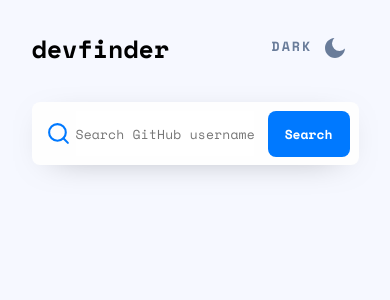
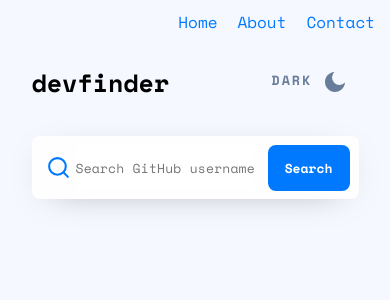
Before and after one commit to dessa995/Github-search-practice, a React (Create React App) app in the folder github-search/: page / in a window 390 px wide. Shown: the top 300 px of the page. Built offline with nearby package versions, Linux system fonts and the light colour scheme.

Commit message:
separating components

```diff
--- a/github-search/src/App.css
+++ b/github-search/src/App.css
@@ -1,3 +1,4 @@
+@import "./components/Header/_header.css";
 @import "./components/Home/_home.css";
 @import "./components/User-card/_user-card.css";
 
--- /dev/null
+++ b/github-search/src/components/Blank-page/index.js
@@ -0,0 +1,10 @@
+import React from "react";
+
+import Header from "../Header";
+import SearchCard from "../User-card";
+
+const index = () => {
+  return <>blank page</>;
+};
+
+export default index;
--- /dev/null
+++ b/github-search/src/components/Header/_header.css
@@ -0,0 +1,30 @@
+.header__nav {
+  max-width: 730px;
+  margin: 10px auto;
+  padding-right: 15px;
+  display: flex;
+  justify-content: flex-end;
+  list-style: none;
+  gap: 20px;
+}
+
+.header__nav-btn {
+  border: none;
+  background-color: transparent;
+  color: #0079ff;
+  font-size: 16px;
+  transition: 350ms ease-in-out;
+
+  &.dark {
+    color: #fff;
+
+    &.dark:hover {
+      color: #90a4d4;
+    }
+  }
+
+  &:hover {
+    cursor: pointer;
+    color: #1e2a47;
+  }
+}
--- /dev/null
+++ b/github-search/src/components/Header/index.js
@@ -0,0 +1,79 @@
+import React from "react";
+
+import { RiMoonFill } from "react-icons/ri";
+import { BsFillSunFill } from "react-icons/bs";
+
+const Index = ({ isDark, setIsDark, setShowBlank, handleNavClick }) => {
+  const toggleDark = () => {
+    setIsDark(!isDark);
+    document.body.classList.toggle("dark");
+  };
+  return (
+    <>
+      <header>
+        <ul className="header__nav">
+          <li className="header__nav-item">
+            <button
+              type="button"
+              className={isDark ? "header__nav-btn dark" : "header__nav-btn"}
+              onClick={() => setShowBlank(false)}
+            >
+              Home
+            </button>
+          </li>
+          <li className="header__nav-item">
+            <button
+              type="button"
+              className={isDark ? "header__nav-btn dark" : "header__nav-btn"}
+              onClick={handleNavClick}
+            >
+              About
+            </button>
+          </li>
+          <li className="header__nav-item">
+            <button
+              type="button"
+              className={isDark ? "header__nav-btn dark" : "header__nav-btn"}
+            >
+              Contact
+            </button>
+          </li>
+        </ul>
+      </header>
+      <section className="home-page-top">
+        <div className="home-page-top__box">
+          <h1
+            className={
+              isDark
+                ? "home-page-top__app-heading dark"
+                : "home-page-top__app-heading"
+            }
+          >
+            devfinder
+          </h1>
+          {isDark ? (
+            <button
+              type="button"
+              className="home-page-top__theme-toggle-btn dark"
+              onClick={toggleDark}
+            >
+              Light
+              <BsFillSunFill className="home-page-top__btn-icon dark" />
+            </button>
+          ) : (
+            <button
+              type="button"
+              className="home-page-top__theme-toggle-btn"
+              onClick={toggleDark}
+            >
+              Dark
+              <RiMoonFill className="home-page-top__btn-icon" />
+            </button>
+          )}
+        </div>
+      </section>
+    </>
+  );
+};
+
+export default Index;
--- a/github-search/src/components/Home/_home.css
+++ b/github-search/src/components/Home/_home.css
@@ -1,28 +1,28 @@
-header {
+.home-page-top {
   max-width: 730px;
-  margin: 141px auto 20px;
+  margin: 118px auto 20px;
 }
 
 @media only screen and (max-width: 768px) {
-  header {
+  .home-page-top {
     max-width: 580px;
     margin: 136px auto 20px;
   }
 }
 
 @media only screen and (max-width: 610px) {
-  header {
+  .home-page-top {
     max-width: 327px;
     margin: 30px auto;
   }
 }
 
-.header__box {
+.home-page-top__box {
   display: flex;
   justify-content: space-between;
 }
 
-.header__app-heading {
+.home-page-top__app-heading {
   font-size: 26px;
   transition: 350ms ease-in-out;
 
@@ -32,12 +32,12 @@ header {
 }
 
 @media only screen and (min-width: 376px) and (max-width: 768px) {
-  .header__app-heading {
+  .home-page-top__app-heading {
     font-size: 25px;
   }
 }
 
-.header__theme-toggle-btn {
+.home-page-top__theme-toggle-btn {
   display: flex;
   justify-content: space-between;
   height: 20px;
@@ -67,32 +67,32 @@ header {
 }
 
 @media only screen and (min-width: 376px) and (max-width: 768px) {
-  .header__theme-toggle-btn {
+  .home-page-top__theme-toggle-btn {
     margin-right: 12px;
     margin-top: 6px;
   }
 }
 
 @media only screen and (max-width: 610px) {
-  .header__theme-toggle-btn {
+  .home-page-top__theme-toggle-btn {
     padding-right: 0;
     width: 75px;
   }
 }
 
-.header__btn-icon {
+.home-page-top__btn-icon {
   font-size: 24px;
   color: #697c9a;
   transition: 350ms ease-in-out;
 
-  .header__theme-toggle-btn:hover > & {
+  .home-page-top__theme-toggle-btn:hover > & {
     color: #222731;
   }
 
   &.dark {
     color: #fff;
 
-    .header__theme-toggle-btn.dark:hover > & {
+    .home-page-top__theme-toggle-btn.dark:hover > & {
       color: #90a4d4;
     }
   }
--- a/github-search/src/components/Home/index.js
+++ b/github-search/src/components/Home/index.js
@@ -1,19 +1,28 @@
-import { React, useState } from "react";
-
+import { React, useState, useContext } from "react";
 import axios from "axios";
 
-import { RiMoonFill } from "react-icons/ri";
-import { LuSearch } from "react-icons/lu";
-import { BsFillSunFill } from "react-icons/bs";
-
-import SearchCard from "../User-card";
+import Header from "../Header";
+import InputSection from "../Input-section";
+import BlankPage from "../Blank-page";
 
 const Index = () => {
-  const [search, setSearch] = useState("");
+  const [isDark, setIsDark] = useState(false);
+  const [showBlank, setShowBlank] = useState(false);
+  const [data, setData] = useState(null);
   const [modalIsOpen, setModalIsOpen] = useState(false);
   const [modalContent, setModalContent] = useState("");
-  const [isDark, setIsDark] = useState(false);
-  const [data, setData] = useState(null);
+
+  const openModal = () => {
+    setModalIsOpen(true);
+
+    setTimeout(() => {
+      closeModal();
+    }, 3000);
+  };
+
+  const closeModal = () => {
+    setModalIsOpen(false);
+  };
 
   const getUser = (username) => {
     axios
@@ -28,109 +37,30 @@ const Index = () => {
       });
   };
 
-  const openModal = () => {
-    setModalIsOpen(true);
-
-    setTimeout(() => {
-      closeModal();
-    }, 3000);
-  };
-
-  const closeModal = () => {
-    setModalIsOpen(false);
-  };
-
-  const handleChange = (e) => {
-    e.preventDefault();
-    setSearch(e.target.value);
-  };
-
-  const handleSubmit = (e) => {
-    e.preventDefault();
-    getUser(search);
-    setSearch("");
-    console.log(search);
-  };
-
-  const toggleDark = () => {
-    setIsDark(!isDark);
-    document.body.classList.toggle("dark");
+  const handleNavClick = () => {
+    setShowBlank(true);
+    console.log("show blank is " + showBlank);
   };
 
   return (
     <>
-      <header>
-        <div className="header__box">
-          <h1
-            className={
-              isDark ? "header__app-heading dark" : "header__app-heading"
-            }
-          >
-            devfinder
-          </h1>
-          {isDark ? (
-            <button
-              type="button"
-              className="header__theme-toggle-btn dark"
-              onClick={toggleDark}
-            >
-              Light
-              <BsFillSunFill className="header__btn-icon dark" />
-            </button>
-          ) : (
-            <button
-              type="button"
-              className="header__theme-toggle-btn"
-              onClick={toggleDark}
-            >
-              Dark
-              <RiMoonFill className="header__btn-icon" />
-            </button>
-          )}
-        </div>
-      </header>
-      <section className="input-section">
-        <form
-          className={
-            isDark ? "input-section__form dark" : "input-section__form"
-          }
-          onSubmit={handleSubmit}
-        >
-          <div className="input-section__input-box">
-            <div className="input-section__search-icon-box">
-              <LuSearch className="input-section__search-icon" />
-            </div>
-            <input
-              type="text"
-              name="search"
-              id="search"
-              value={search}
-              className={
-                isDark
-                  ? "input-section__search-bar dark"
-                  : "input-section__search-bar"
-              }
-              placeholder={`Search GitHub username…`}
-              onChange={(e) => handleChange(e)}
-            />
-          </div>
-          {modalIsOpen ? <Modal modalContent={modalContent} /> : ""}
-          <button type="submit" className="input-section__btn">
-            Search
-          </button>
-        </form>
-      </section>
-      {data ? <SearchCard isDark={isDark} data={data} /> : ""}
-    </>
-  );
-};
-
-const Modal = ({ modalContent }) => {
-  return (
-    <>
-      <div className="input-section__modal">
-        <p className="input-section__modal-content">{modalContent}</p>
-      </div>
+      <Header
+        isDark={isDark}
+        setIsDark={setIsDark}
+        setShowBlank={setShowBlank}
+        handleNavClick={handleNavClick}
+      />
+      {!showBlank ? (
+        <InputSection
+          isDark={isDark}
+          getUser={getUser}
+          data={data}
+          modalIsOpen={modalIsOpen}
+          modalContent={modalContent}
+        />
+      ) : (
+        <BlankPage />
+      )}
     </>
   );
 };
--- /dev/null
+++ b/github-search/src/components/Input-section/index.js
@@ -0,0 +1,69 @@
+import { React, useState } from "react";
+
+import SearchCard from "../User-card";
+
+import { LuSearch } from "react-icons/lu";
+
+const Index = ({ isDark, getUser, data, modalIsOpen, modalContent }) => {
+  const [search, setSearch] = useState("");
+
+  const handleChange = (e) => {
+    e.preventDefault();
+    setSearch(e.target.value);
+  };
+
+  const handleSubmit = (e) => {
+    e.preventDefault();
+    getUser(search);
+    setSearch("");
+    console.log(search);
+  };
+  return (
+    <>
+      <section className="input-section">
+        <form
+          className={
+            isDark ? "input-section__form dark" : "input-section__form"
+          }
+          onSubmit={handleSubmit}
+        >
+          <div className="input-section__input-box">
+            <div className="input-section__search-icon-box">
+              <LuSearch className="input-section__search-icon" />
+            </div>
+            <input
+              type="text"
+              name="search"
+              id="search"
+              value={search}
+              className={
+                isDark
+                  ? "input-section__search-bar dark"
+                  : "input-section__search-bar"
+              }
+              placeholder={`Search GitHub username…`}
+              onChange={(e) => handleChange(e)}
+            />
+          </div>
+          {modalIsOpen ? <Modal modalContent={modalContent} /> : ""}
+          <button type="submit" className="input-section__btn">
+            Search
+          </button>
+        </form>
+      </section>
+      {data ? <SearchCard isDark={isDark} data={data} /> : ""}
+    </>
+  );
+};
+
+const Modal = ({ modalContent }) => {
+  return (
+    <>
+      <div className="input-section__modal">
+        <p className="input-section__modal-content">{modalContent}</p>
+      </div>
+    </>
+  );
+};
+
+export default Index;
```
Also changed, not shown: github-search/src/components/Blank-page/_blank-page.css (added), github-search/src/components/Input-section/_input-section.css (added).
